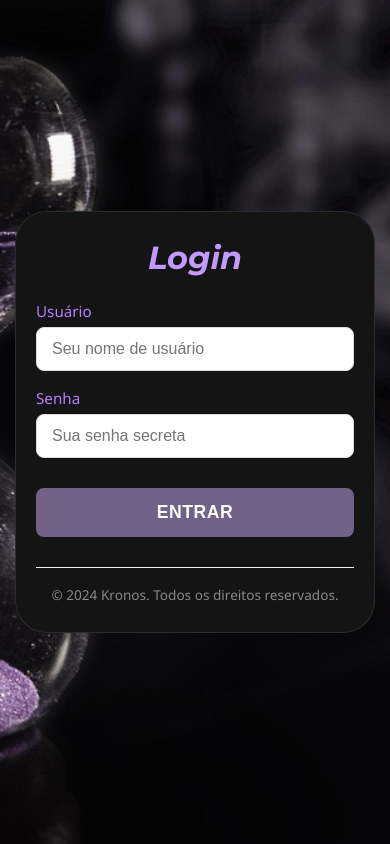
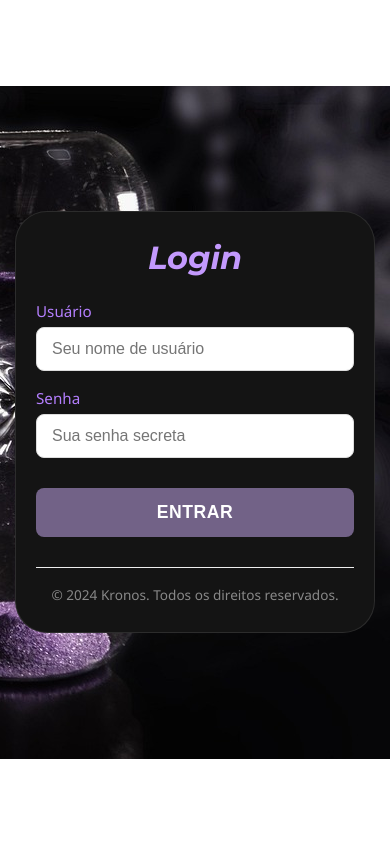
Before and after one commit to LsaBarbosa/kronos_tech_solutions_ui, an Angular app: page /login in a window 390 px wide. Built offline with nearby package versions, Linux system fonts and the light colour scheme.

Commit message:
version wide

```diff
--- a/src/app/features/auth/login/login.css
+++ b/src/app/features/auth/login/login.css
@@ -1,9 +1,9 @@
 /* Estilos para a página de login */
 .login-page {
   /* Define a imagem de fundo para ocupar 100% da tela */
-  background-image: url('../../../../../public/bkg_ampulheta.jpg');
-  background-size: cover;
-  background-position: top;
+  background-image: url('../../../../../public/bkg_ampulheta_wide.jpg');
+  background-size: auto;
+  background-position: bottom;
   background-repeat: no-repeat;
 
   min-height: 100vh;
@@ -164,9 +164,29 @@
 }
 
 /* --- Media Query para Responsividade --- */
+
+@media (max-width: 1920px) {
+  .login-page {
+    /* Define a imagem de fundo para ocupar 100% da tela */
+   background-image: url('../../../../../public/bkg_ampulheta.jpg');;
+    background-size: cover;
+    background-position: top;
+    background-repeat: no-repeat;
+
+    min-height: 100vh;
+    position: relative;
+    /* Necessário para posicionar o formulário com position: absolute */
+    font-family: 'Segoe UI', Tahoma, Geneva, Verdana, sans-serif;
+    margin: 0;
+    padding: 0;
+    box-sizing: border-box;
+  }
+}
+
 @media (max-width: 900px) {
   .login-page {
     /* Define a imagem de fundo para ocupar 100% da tela */
+    background-image: url('../../../../../public/bkg_ampulheta.jpg');
     background-size: cover;
     background-position: right;
     background-repeat: no-repeat;
@@ -186,9 +206,10 @@
 @media (max-width: 600px) {
   .login-page {
     /* Define a imagem de fundo para ocupar 100% da tela */
-    background-size: cover;
+    background-image: url('../../../../../public/bkg_ampulheta.jpg');
+    background-size: auto;
     background-position: right;
-    background-repeat: no-repeat;
+    background-repeat: repeat-x;
   }
 
   .login-card {
```
Also changed, not shown: public/bkg_ampulheta_wide.jpg (added).
